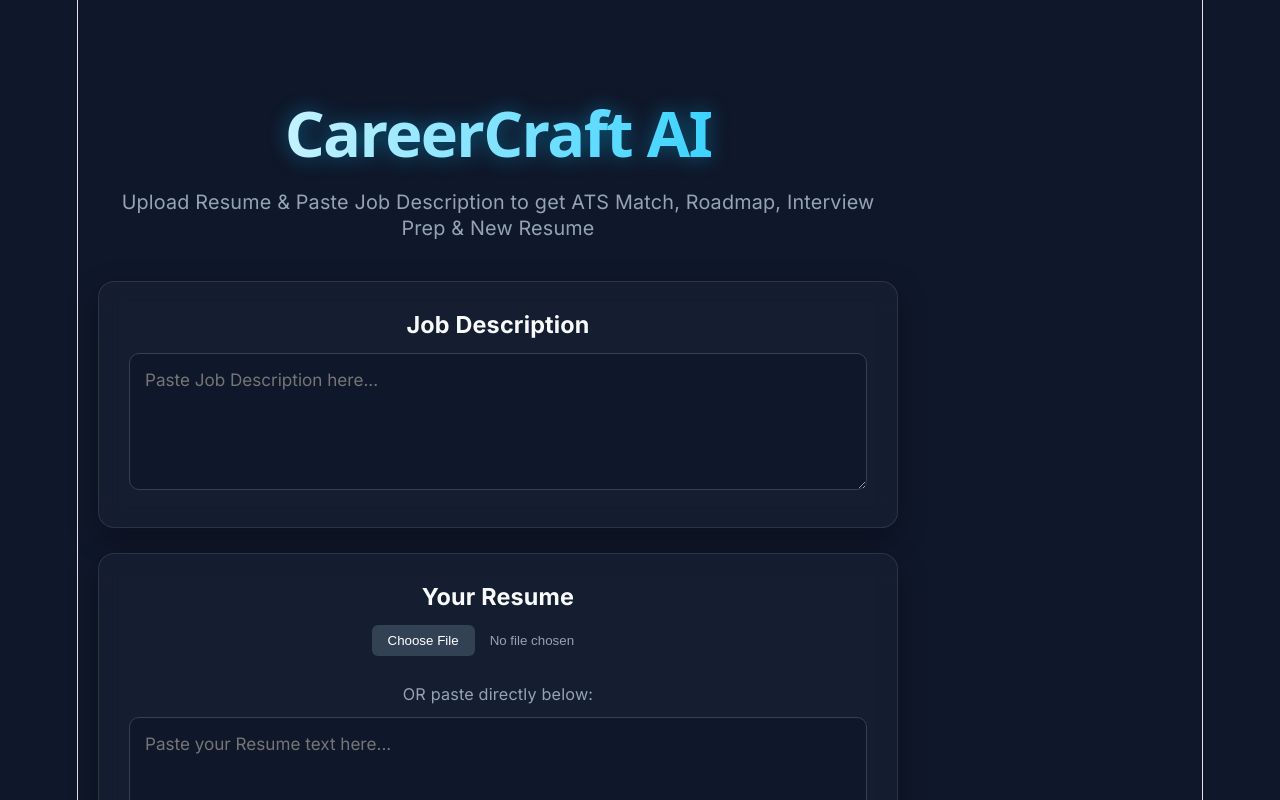
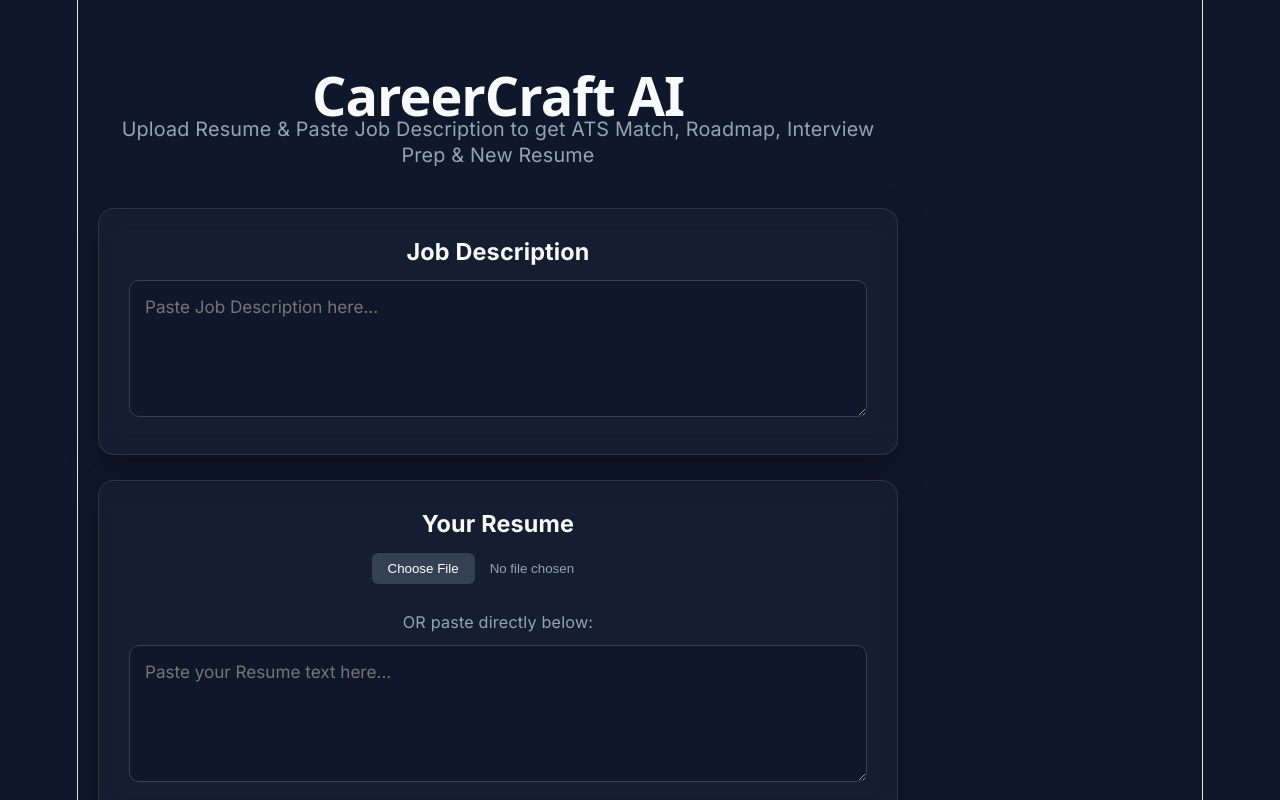
Before and after one commit to InnovateX26/Career_Forge, a React app in the folder Frontend/: page / in a window 1280 px wide. Shown: the top 800 px of the page. Built offline with nearby package versions, Linux system fonts and the light colour scheme; the HTML template or start-up script is replaced by a standard one.

Commit message:
typography

```diff
--- a/Frontend/src/App.css
+++ b/Frontend/src/App.css
@@ -19,16 +19,12 @@ body {
 
 /* 🌟 Typography & Headers */
 .title {
-  font-size: 3.5rem;
+  font-size: 3rem;
   font-weight: 700;
   text-align: center;
-  margin-bottom: 5px;
-  background: linear-gradient(to right, #ffffff, #00c6ff);
-  -webkit-background-clip: text;
-  -webkit-text-fill-color: transparent;
-  filter: drop-shadow(0 0 10px rgba(0, 198, 255, 0.4));
-  line-height: 1.3;
-  padding: 10px 0;
+  margin-bottom: 8px;
+  color: #f8fafc;
+  letter-spacing: -1px;
 }
 
 .subtitle {
```
